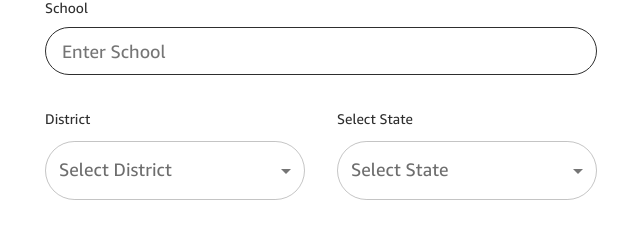
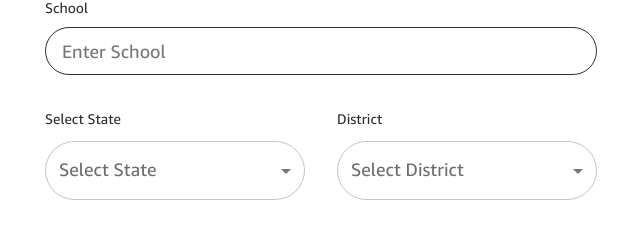
Before and after one commit to navgurukul/c4ca, a Next.js app: page /teacher/profile/profile-update in a window 1280 px wide. Shown: the part 820-1050 px from the top of the page, without its empty margins (319-959 px from the left). Built offline with nearby package versions, Linux system fonts and the light colour scheme; a web font is replaced by a local one.

Commit message:
state and district updated in teacher profile

```diff
--- a/components/forms/ProfileForm.jsx
+++ b/components/forms/ProfileForm.jsx
@@ -13,6 +13,7 @@ import {
   FormControl,
   InputLabel,
 } from "@mui/material";
+import jsonData from "../../data/state.json";
 import { Camera } from "@mui/icons-material";
 import Link from "next/link";
 import { useRouter } from "next/router";
@@ -35,6 +36,25 @@ const ProfileForm = () => {
     district: "",
     state: "",
   });
+
+  const [states, setStates] = useState([]);
+  const [districts, setDistricts] = useState([]);
+
+  useEffect(() => {
+    const stateNames = Object.keys(jsonData);
+    setStates(stateNames);
+  }, []);
+
+  const handleStateChange = (event) => {
+    const selectedState = event.target.value;
+    const selectedDistricts = jsonData[selectedState] || [];
+    setFormData({
+      ...formData,
+      state: selectedState,
+      district: "",
+    });
+    setDistricts(selectedDistricts);
+  };
 
   useEffect(() => {
     // Retrieve the token from localStorage
@@ -149,6 +169,32 @@ const ProfileForm = () => {
                   variant="body2"
                   color="text.primary"
                 >
+                  Select State
+                </Typography>
+                <FormControl style={{ borderColor: "black" }} fullWidth>
+                  <InputLabel id="state">Select State</InputLabel>
+                  <Select
+                    style={{ borderRadius: 100 }}
+                    labelId="state"
+                    id="state"
+                    name="state"
+                    value={formData.state}
+                    onChange={handleStateChange}
+                  >
+                    {states.map((state) => (
+                      <MenuItem key={state} value={state}>
+                        {state}
+                      </MenuItem>
+                    ))}
+                  </Select>
+                </FormControl>
+              </Grid>
+              <Grid item md={6} sm={6} xs={12}>
+                <Typography
+                  style={{ marginBottom: 10 }}
+                  variant="body2"
+                  color="text.primary"
+                >
                   District
                 </Typography>
                 <FormControl fullWidth>
@@ -161,35 +207,11 @@ const ProfileForm = () => {
                     value={formData.district}
                     onChange={handleInputChange}
                   >
-                    <MenuItem value="Nagpur">Nagpur</MenuItem>
-                    <MenuItem value="Bhandara">Bhandara</MenuItem>
-                    <MenuItem value="Akola">Akola</MenuItem>
-                  </Select>
-                </FormControl>
-              </Grid>
-              <Grid item md={6} sm={6} xs={12}>
-                <Typography
-                  style={{ marginBottom: 10 }}
-                  variant="body2"
-                  color="text.primary"
-                >
-                  Select State
-                </Typography>
-                <FormControl style={{ borderColor: "black" }} fullWidth>
-                  <InputLabel id="state">Select State</InputLabel>
-                  <Select
-                    style={{ borderRadius: 100 }}
-                    labelId="state"
-                    id="state"
-                    name="state"
-                    value={formData.state}
-                    onChange={handleInputChange}
-                  >
-                    <MenuItem value="Maharashtra">Maharashtra</MenuItem>
-                    <MenuItem value="Madhya Pradesh">Madhya Pradesh</MenuItem>
-                    <MenuItem value="Himachal Pradesh">
-                      Himachal Pradesh
+                    {districts.map((district) => (
+                      <MenuItem key={district} value={district}>
+                        {district}
                       </MenuItem>
+                    ))}
                   </Select>
                 </FormControl>
               </Grid>
@@ -199,7 +221,6 @@ const ProfileForm = () => {
 
         {router.asPath === "/profile/profile-update" ? <Team /> : null}
 
-        <Link href="/teacher/add-team">
         <Button className="profileBtn" onClick={handleSaveProfile}>
           {router.asPath === "/profile/profile-update" ? (
             <Typography variant="ButtonLarge">Save Profile</Typography>
@@ -207,7 +228,6 @@ const ProfileForm = () => {
             <Typography variant="ButtonLarge">Save & Proceed</Typography>
           )}
         </Button>
-        </Link>
       </Container>
     </>
   );
```
Also changed, not shown: 2 other files (tests, documents, lock files or other folders). Lines whose indentation alone changed are shown as unchanged.
